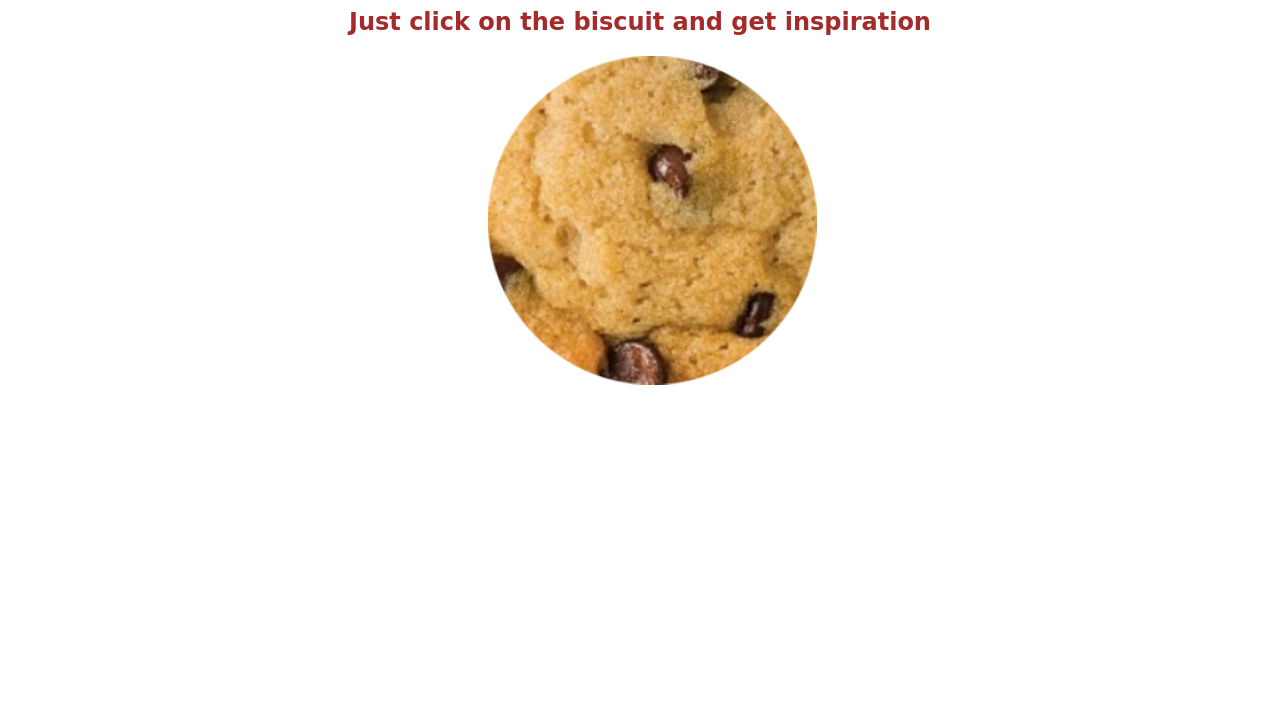
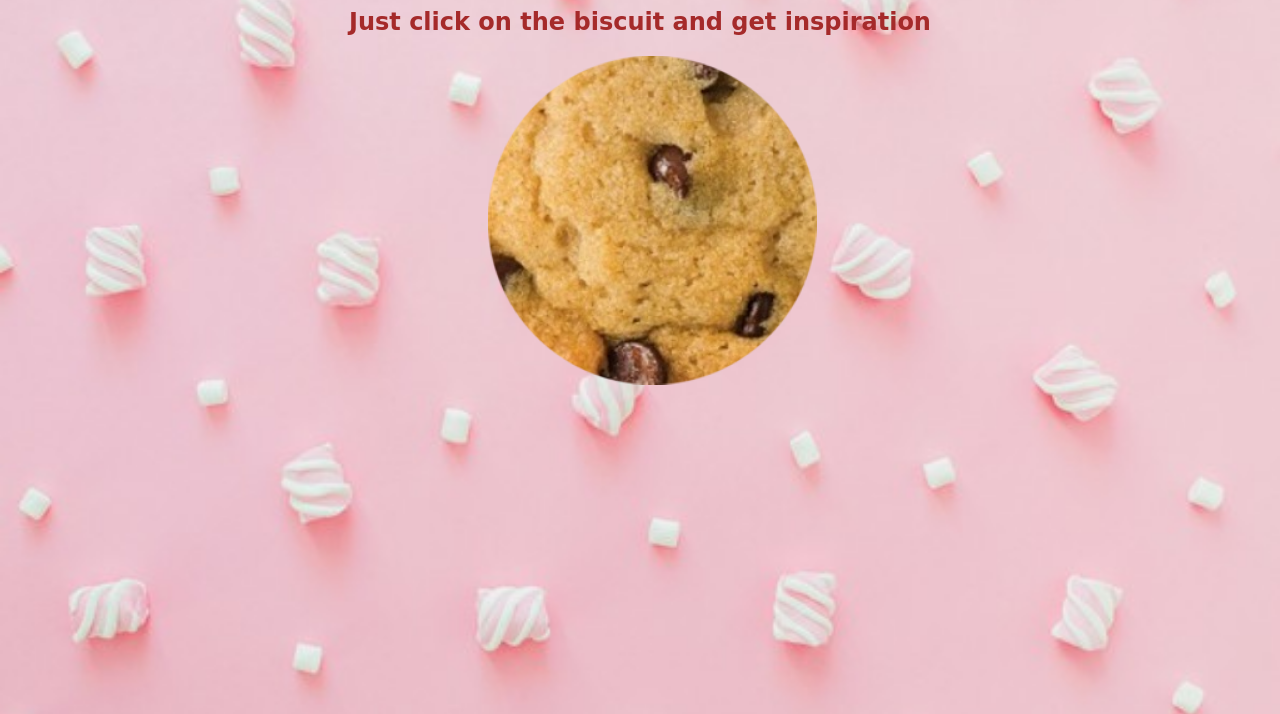
Before and after one commit to julia-zhytni/biscuits, a plain HTML site: page index.html in a window 1280 px wide. Shown: the part 86-800 px from the top of the page. Drawn offline with Linux system fonts and the light colour scheme.

Commit message:
Update style.css

```diff
--- a/style.css
+++ b/style.css
@@ -1,6 +1,6 @@
 body {
     background-color: white;
-    background-image: url(images/marsh-back.jpg);
+    background-image: url(marsh-back.jpg);
     background-size: cover;
     background-repeat: no-repeat;
 }
```
